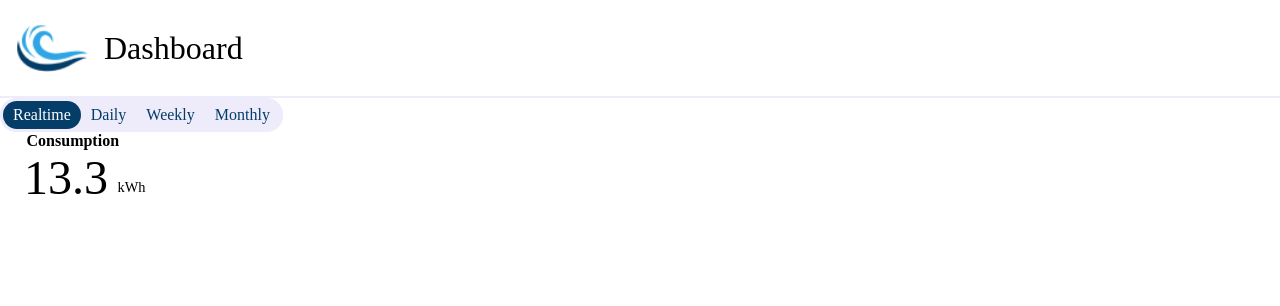
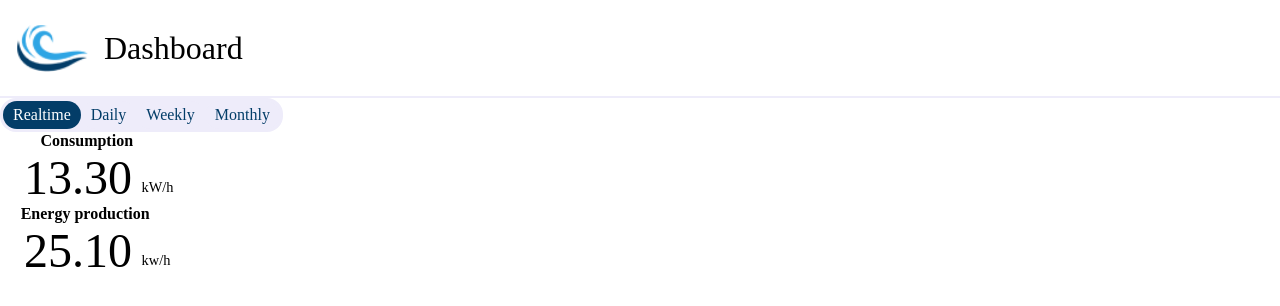
Before and after one commit to PI2-Eolo/frontend, a React (Create React App) app: page / in a window 1280 px wide. Shown: the top 306 px of the page. Built offline with nearby package versions, Linux system fonts and the light colour scheme.

Commit message:
Change of value to number

```diff
--- a/src/App.tsx
+++ b/src/App.tsx
@@ -29,11 +29,9 @@ function App() {
           },
         ]}
       />
-      <MetricInfo
-        label="Consumption"
-        value="13.3"
-        unit="kWh"
-      />
+      <MetricInfo label="Consumption" value={13.3} unit="kW/h" />
+
+      <MetricInfo label="Energy production" value={25.1} unit="kw/h" />
     </div>
   );
 }
--- a/src/components/MetricInfo/index.tsx
+++ b/src/components/MetricInfo/index.tsx
@@ -3,16 +3,24 @@ import "./index.css";
 
 interface MetricInforProps {
   label: string;
-  value: string;
+  value: number;
   unit: string;
+  decimalPlaces?: number;
 }
 
-const MetricInfo = ({ label, value, unit }: MetricInforProps) => {
+const MetricInfo = ({
+  label,
+  value,
+  unit,
+  decimalPlaces = 2,
+}: MetricInforProps) => {
+  const stringValue = value.toFixed(decimalPlaces);
+
   return (
     <div className="metric-info-container">
       <span className="label">{label}</span>
       <div className="value-container">
-        <span className="value">{value}</span>
+        <span className="value">{stringValue}</span>
         <span className="unit">{unit}</span>
       </div>
     </div>
```
